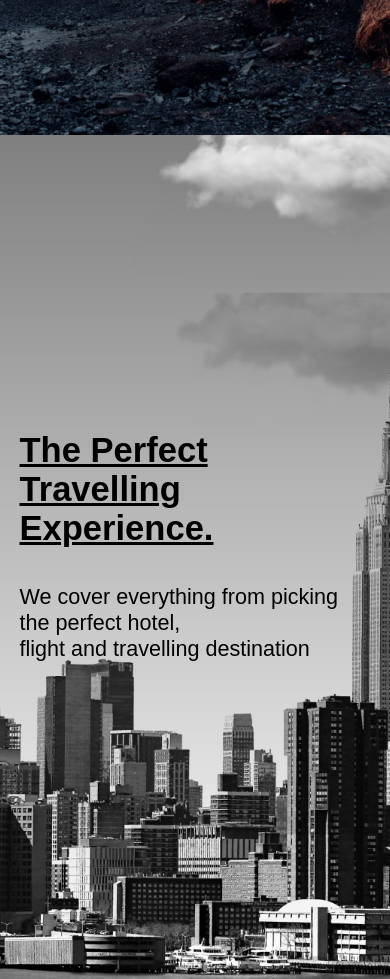
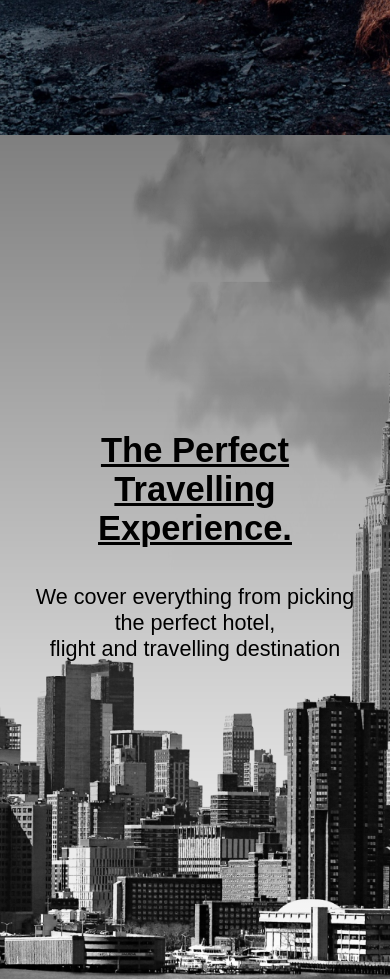
Before and after one commit to TaiwoOluwaseyi/Travelly, a plain HTML site: page index.html in a window 390 px wide. Shown: the part 720-1699 px from the top of the page. Drawn offline with Linux system fonts and the light colour scheme; a web font is replaced by a local one.

Commit message:
another commit

```diff
--- a/style.css
+++ b/style.css
@@ -103,7 +103,7 @@ nav ul {
         /* justify-content: center; */
         align-items: center;
         overflow: hidden;
-        /* text-align: center; */
+        text-align: center;
     }
 
     .locations-head{
@@ -122,17 +122,18 @@ nav ul {
         position: absolute;
         top: 0%;
         right: 0%;
-        width: 70%;
+        width: 80%;
         animation: cloudAnimation 3s infinite alternate ease-in-out;
     }
 
     .moving-cloud-1{
-        animation: cloudAnimation 4s infinite alternate ease-in-out;
+        animation: cloudAnimation 3.5s infinite alternate ease-in-out;
+        z-index: -1;
     }
 
     .moving-cloud-2 {
         top: 20%;
-        z-index: -1;
+        z-index: -2;
         opacity: 0.5;
     }
 
@@ -165,6 +166,15 @@ nav ul {
     #logo {
         padding: 2rem;
     }
+    .cloud {
+        height: 40rem;
+    }
+    .moving-cloud-1 {
+        z-index: -1;
+    }
+    .moving-cloud-2 {
+        z-index: -2;
+    }
 
 
 
```
